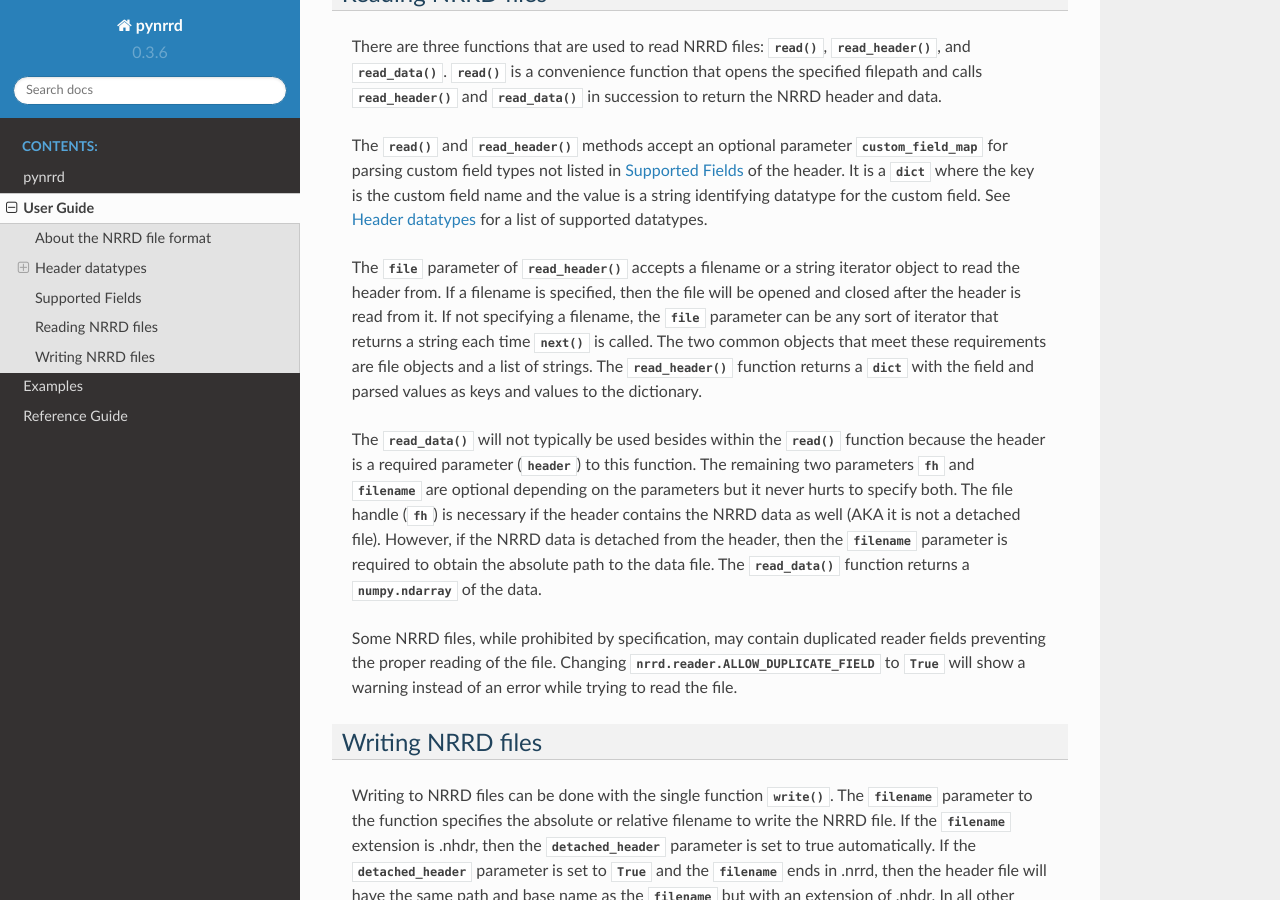
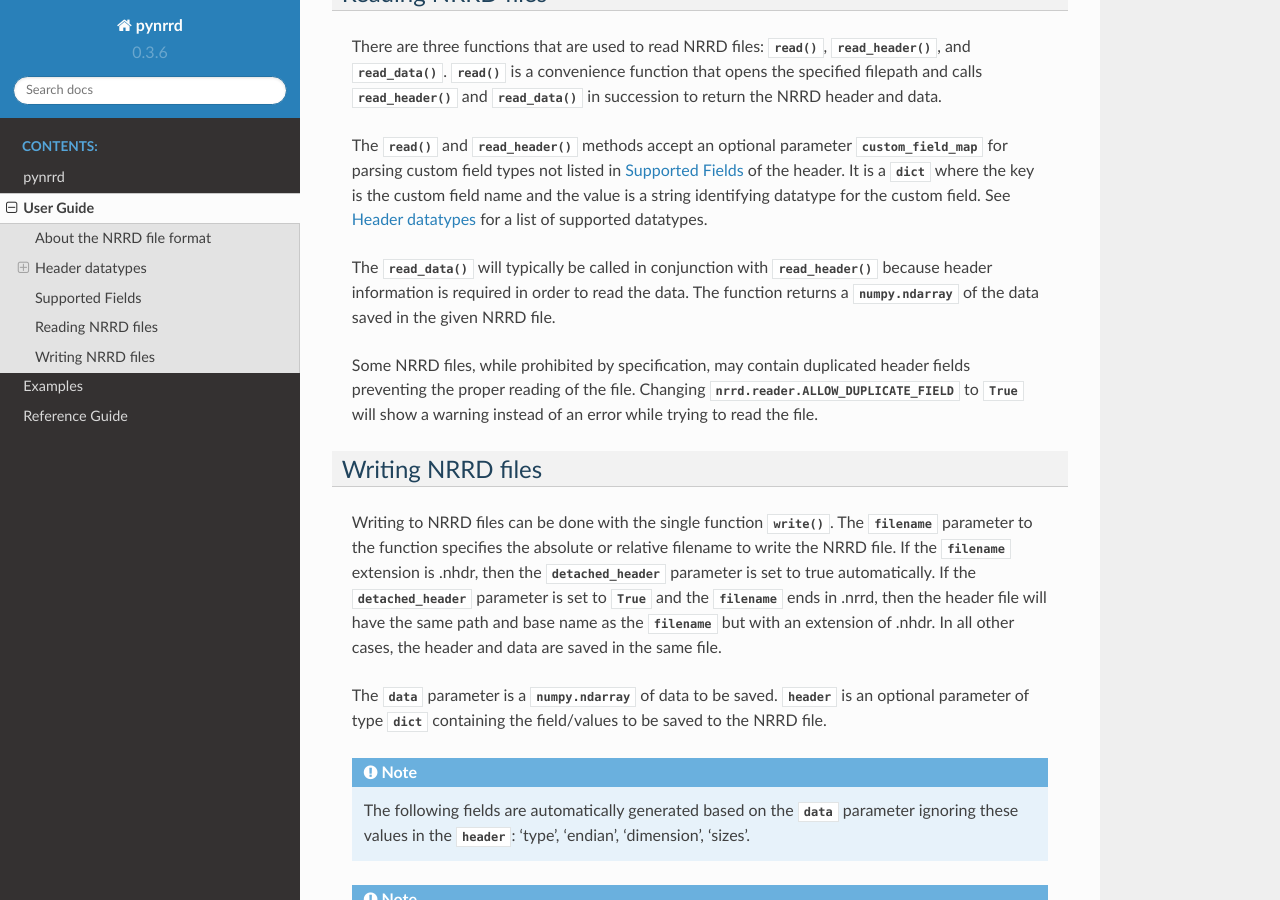
Before and after one commit to mhe/pynrrd, a Sphinx documentation site: the page built from docs/source/user-guide.rst, in a window 1280 px wide and 900 px high, scrolled down 5310 px. Built offline with Sphinx 7.4.7 and the Read the Docs theme 2.0.0, drawn with Linux system fonts in a browser that asks for light colours.

Commit message:
Continued work

```diff
--- a/docs/source/user-guide.rst
+++ b/docs/source/user-guide.rst
@@ -186,14 +186,9 @@ There are three functions that are used to read NRRD files: :meth:`read`, :meth:
 
 The :meth:`read` and :meth:`read_header` methods accept an optional parameter :obj:`custom_field_map` for parsing custom field types not listed in `Supported Fields`_ of the header. It is a :class:`dict` where the key is the custom field name and the value is a string identifying datatype for the custom field. See `Header datatypes`_ for a list of supported datatypes.
 
+The :meth:`read_data` will typically be called in conjunction with :meth:`read_header` because header information is required in order to read the data. The function returns a :class:`numpy.ndarray` of the data saved in the given NRRD file.
 
-
-
-The :obj:`file` parameter of :meth:`read_header` accepts a filename or a string iterator object to read the header from. If a filename is specified, then the file will be opened and closed after the header is read from it. If not specifying a filename, the :obj:`file` parameter can be any sort of iterator that returns a string each time :meth:`next` is called. The two common objects that meet these requirements are file objects and a list of strings. The :meth:`read_header` function returns a :class:`dict` with the field and parsed values as keys and values to the dictionary.
-
-The :meth:`read_data` will not typically be used besides within the :meth:`read` function because the header is a required parameter (:obj:`header`) to this function. The remaining two parameters :obj:`fh` and :obj:`filename` are optional depending on the parameters but it never hurts to specify both. The file handle (:obj:`fh`) is necessary if the header contains the NRRD data as well (AKA it is not a detached file). However, if the NRRD data is detached from the header, then the :obj:`filename` parameter is required to obtain the absolute path to the data file. The :meth:`read_data` function returns a :class:`numpy.ndarray` of the data.
-
-Some NRRD files, while prohibited by specification, may contain duplicated reader fields preventing the proper reading of the file. Changing :data:`nrrd.reader.ALLOW_DUPLICATE_FIELD` to :obj:`True` will show a warning instead of an error while trying to read the file.
+Some NRRD files, while prohibited by specification, may contain duplicated header fields preventing the proper reading of the file. Changing :data:`nrrd.reader.ALLOW_DUPLICATE_FIELD` to :obj:`True` will show a warning instead of an error while trying to read the file.
 
 Writing NRRD files
 ------------------
```
